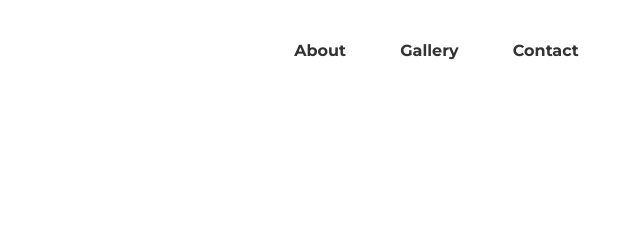
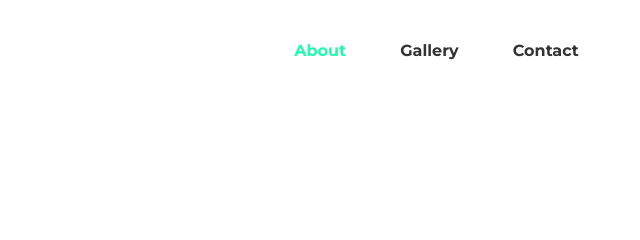
Before and after one commit to PiotrGasiorek/Responsive-nav, a plain HTML site: page index.html in a window 1280 px wide. Both pictures are taken after a click on the link "About". Shown: the top 240 px of the page, 586-1226 px from the left. Drawn offline with Linux system fonts and the light colour scheme.

Commit message:
Added pseudo-classes and minor changes

```diff
--- a/css/main.css
+++ b/css/main.css
@@ -4,8 +4,9 @@
     --color-tertiary: #ffffff;
 }
 
-body{
+body, html{
     margin: 0;
+    width: 100%;
 }
 
 *{
@@ -41,6 +42,29 @@ body{
     color: var(--color-primary);
     font-weight: bolder;
     text-decoration: none;
+    position: relative;
+    width: max-content;
+}
+
+.link:after {
+    content: "";
+    position: absolute;
+    bottom: -10px;
+    width: 0px;
+    left: 0px;
+    height: 4px;
+    margin: 5px 0 0;
+    transition: .3s;
+    background: #22FAAC;
+}
+
+.link:hover:after{
+    width: 100%;
+}
+
+.link:focus{
+    color: #22FAAC;
+    outline: none;
 }
 
 .jumbotron{
@@ -115,7 +139,8 @@ body{
     transition: 0.3s;
     display: flex;
     flex-direction: column;
-    align-items: stretch
+    align-items: stretch;
+    z-index: 100;
 }
 
 .showSideNav{
@@ -159,6 +184,6 @@ body{
     }
 
     .jumbotron__title{
-        font-size: 40px;
+        font-size: 35px;
     }
 }
```
